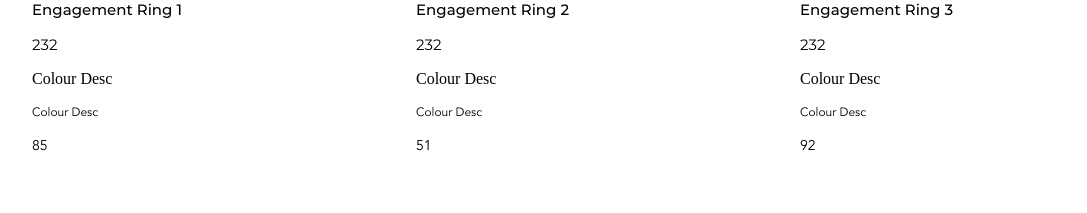
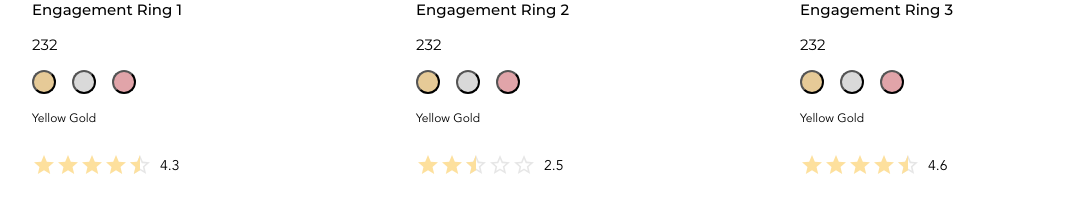
Before and after one commit to ozgursobe/case_study, a React (Create React App) app in the folder client/: page / in a window 1280 px wide. Shown: the part 555-768 px from the top of the page, without its empty margins (104-1191 px from the left). Built offline with nearby package versions, Linux system fonts and the light colour scheme.

Commit message:
Create Button Component

```diff
--- /dev/null
+++ b/client/src/components/Button/Button.tsx
@@ -0,0 +1,17 @@
+import React from "react";
+import "./button.css";
+
+const Button = ({ style, handleColor }: any) => {
+  return (
+    <button
+      style={{
+        backgroundColor: style.bg_color,
+        width: style.width,
+        height: style.height,
+      }}
+      onClick={handleColor}
+    ></button>
+  );
+};
+
+export default Button;
--- /dev/null
+++ b/client/src/components/Button/button.css
@@ -0,0 +1,4 @@
+button {
+  border-radius: 50%;
+  cursor: pointer;
+}
--- a/client/src/components/Carousel/Carousel.tsx
+++ b/client/src/components/Carousel/Carousel.tsx
@@ -1,5 +1,7 @@
-import React from "react";
+import React, { useState } from "react";
+import Button from "../Button/Button";
 import "./carousel.css";
+import Rating from "@mui/material/Rating";
 
 type Product = {
   images: {
@@ -12,17 +14,66 @@ type Product = {
   weight: number;
 };
 
+const buttonSize = {
+  width: "1.5rem",
+  height: "1.5rem",
+};
+
 const Carousel = ({ product }: any) => {
+  const [productItem, setProductItem] = useState(product);
+
+  const changeColor = (color: string) => {
+    setProductItem((prev: any) => ({
+      ...prev,
+      selected: color,
+      colorDesc: `${color} Gold`,
+    }));
+  };
+
   return (
     <>
       <div>
-        <img className="carousel_img" src={product.images.yellow} alt="Ring" />
+        <img
+          className="carousel_img"
+          src={productItem.images[productItem.selected]}
+          alt="Ring"
+        />
         <div className="carousel_desc">
-          <div className="carousel_name"> {product.name} </div>
+          <div className="carousel_name"> {productItem.name} </div>
           <div className="carousel_price">232</div>
-          <div>Colour Desc</div>
-          <div className="carousel_color_desc">Colour Desc</div>
-          <div className="carousel_score">{product.popularityScore} </div>
+          <div className="carousel_color_picker">
+            <Button
+              style={{
+                ...buttonSize,
+                bg_color: "#E6CA97",
+              }}
+              handleColor={() => changeColor("yellow")}
+            />
+            <Button
+              style={{
+                ...buttonSize,
+                bg_color: "#D9D9D9",
+              }}
+              handleColor={() => changeColor("white")}
+            />
+            <Button
+              style={{
+                ...buttonSize,
+                bg_color: "#E1A4A9",
+              }}
+              handleColor={() => changeColor("rose")}
+            />
+          </div>
+
+          <div className="carousel_color_desc">{productItem.colorDesc} </div>
+          <div className="carousel_score">
+            <Rating
+              defaultValue={productItem.popularityScore}
+              precision={0.5}
+              disabled
+            />
+            <p className="prd_score">{productItem.popularityScore} </p>
+          </div>
         </div>
       </div>
     </>
--- a/client/src/components/Carousel/carousel.css
+++ b/client/src/components/Carousel/carousel.css
@@ -3,7 +3,6 @@
   height: 16rem;
   border-radius: 10%;
 }
-
 .carousel_desc div {
   margin-top: 1rem;
 }
@@ -18,12 +17,27 @@
   font-size: 15px;
 }
 
+.carousel_color_picker {
+  display: flex;
+  gap: 1rem;
+}
+
 .carousel_color_desc {
   font-family: Avenir;
   font-size: 12px;
 }
 
+.carousel_color_desc::first-letter {
+  text-transform: capitalize;
+}
+
 .carousel_score {
+  display: flex;
+  gap: 0.5rem;
+  align-items: center;
+}
+
+.prd_score {
   font-family: Avenir;
   font-size: 14px;
 }
--- a/client/src/layout/body/ProductList/ProductList.tsx
+++ b/client/src/layout/body/ProductList/ProductList.tsx
@@ -16,6 +16,8 @@ type Product = {
   name: string;
   popularityScore: number;
   weight: number;
+  selected: "yellow" | "rose" | "white";
+  colorDesc: string;
 };
 
 const ProductList = () => {
@@ -24,7 +26,14 @@ const ProductList = () => {
     fetch("/products.json")
       .then((res) => res.json())
       .then((data) => {
-        setProduct(data.slice(0, 4));
+        setProduct(
+          data.slice(0, 4).map((prd: Product) => ({
+            ...prd,
+            popularityScore: (prd.popularityScore / 20).toFixed(1),
+            colorDesc: "Yellow Gold",
+            selected: "yellow",
+          }))
+        );
       })
       .catch((e) => {
         console.log(e);
```
